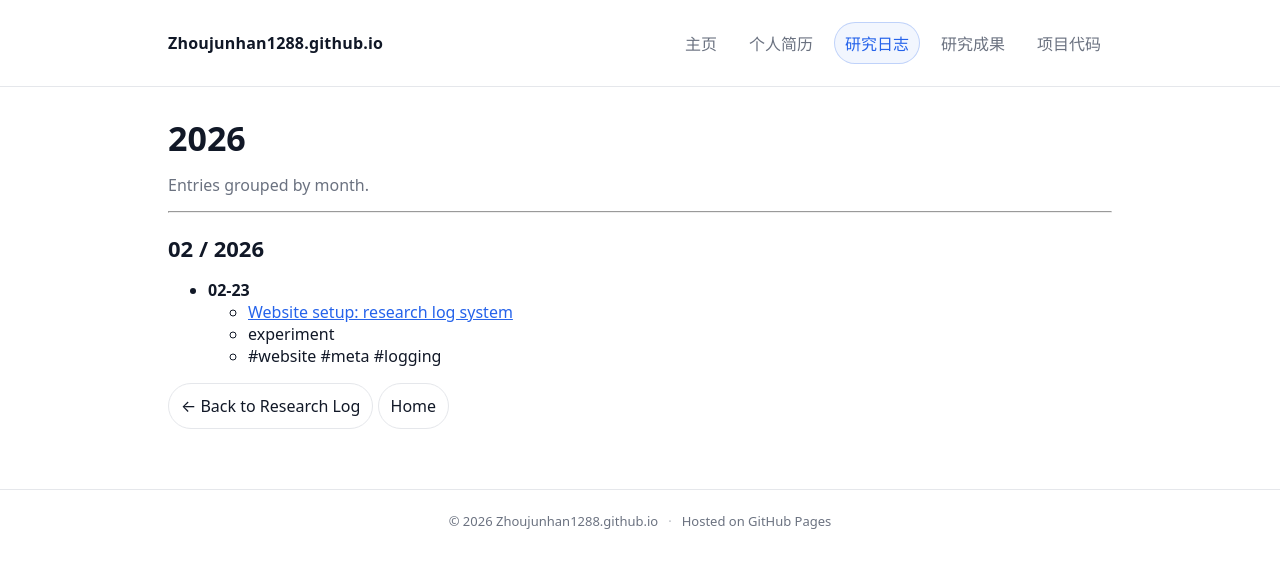
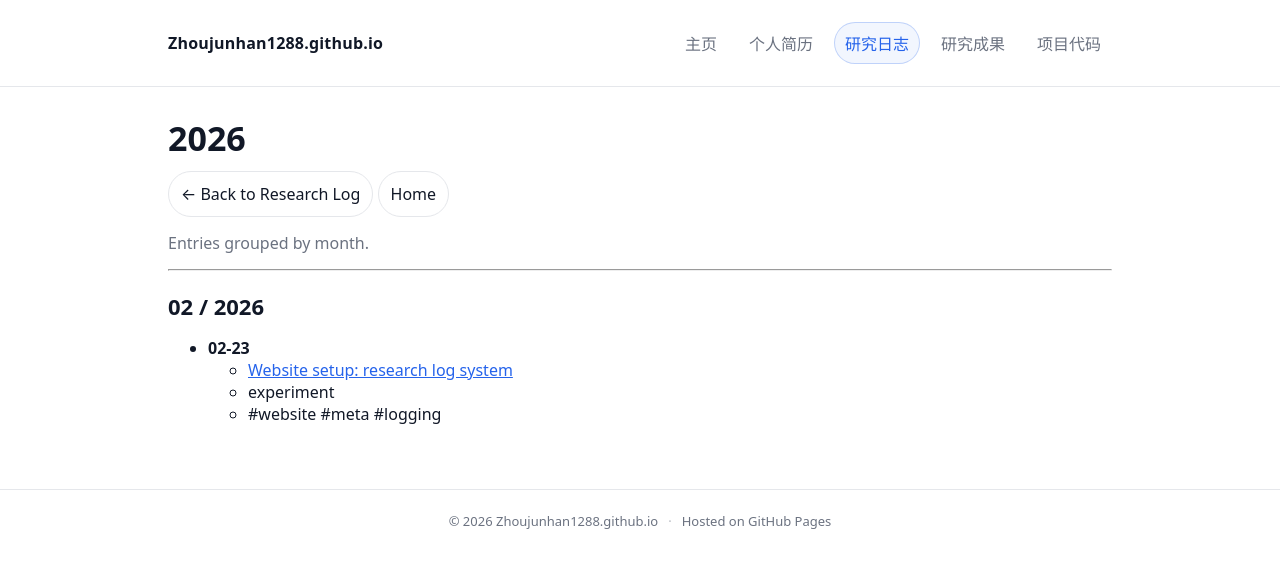
Before and after one commit to Zhoujunhan1288/Zhoujunhan1288.github.io, a Jekyll site: the page built from log/2026.md, in a window 1280 px wide. Shown: the top 568 px of the page. Built offline with Jekyll 4.4.1, drawn with Linux system fonts in a browser that asks for light colours.

Commit message:
Update 2026.md

```diff
--- a/log/2026.md
+++ b/log/2026.md
@@ -5,6 +5,11 @@ permalink: /log/2026/
 ---
 
 # 2026
+
+<p>
+  <a class="backbtn" href="{{ '/log/' | relative_url }}">← Back to Research Log</a>
+  <a class="backbtn" href="{{ '/' | relative_url }}">Home</a>
+</p>
 
 Entries grouped by month.
 
@@ -42,8 +47,3 @@ _No posts found for 2026 yet._
 {% endfor %}
 
 {% endif %}
-
-<p>
-  <a class="backbtn" href="{{ '/log/' | relative_url }}">← Back to Research Log</a>
-  <a class="backbtn" href="{{ '/' | relative_url }}">Home</a>
-</p>
```
